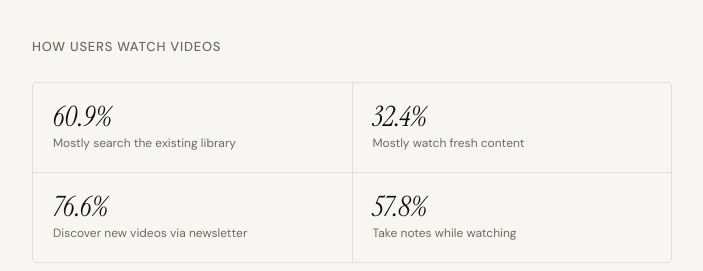
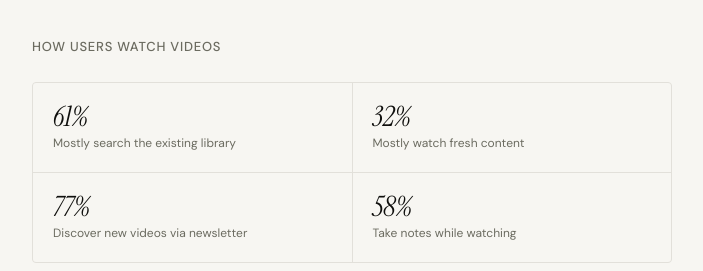
Before and after one commit to momoko-skmt/portfolio, a plain HTML site: page puremix.html in a window 1280 px wide. Shown: the part 1213-1484 px from the top of the page, without its empty margins (288-991 px from the left). Drawn offline with Linux system fonts and the light colour scheme.

Commit message:
Update puremix.html
Round values to the nearest whole number in the survey results

```diff
--- a/puremix.html
+++ b/puremix.html
@@ -132,10 +132,10 @@
 
   <h3>How users watch videos</h3>
   <div class="stat-grid">
-    <div class="stat-item"><div class="stat-pct">60.9%</div><div class="stat-label">Mostly search the existing library</div></div>
-    <div class="stat-item"><div class="stat-pct">32.4%</div><div class="stat-label">Mostly watch fresh content</div></div>
-    <div class="stat-item"><div class="stat-pct">76.6%</div><div class="stat-label">Discover new videos via newsletter</div></div>
-    <div class="stat-item"><div class="stat-pct">57.8%</div><div class="stat-label">Take notes while watching</div></div>
+    <div class="stat-item"><div class="stat-pct">61%</div><div class="stat-label">Mostly search the existing library</div></div>
+    <div class="stat-item"><div class="stat-pct">32%</div><div class="stat-label">Mostly watch fresh content</div></div>
+    <div class="stat-item"><div class="stat-pct">77%</div><div class="stat-label">Discover new videos via newsletter</div></div>
+    <div class="stat-item"><div class="stat-pct">58%</div><div class="stat-label">Take notes while watching</div></div>
   </div>
   <p><strong>Key insight:</strong> The core user behavior is search-first, not browse-first. This completely changed how we approached navigation and content discovery.</p>
 
```
